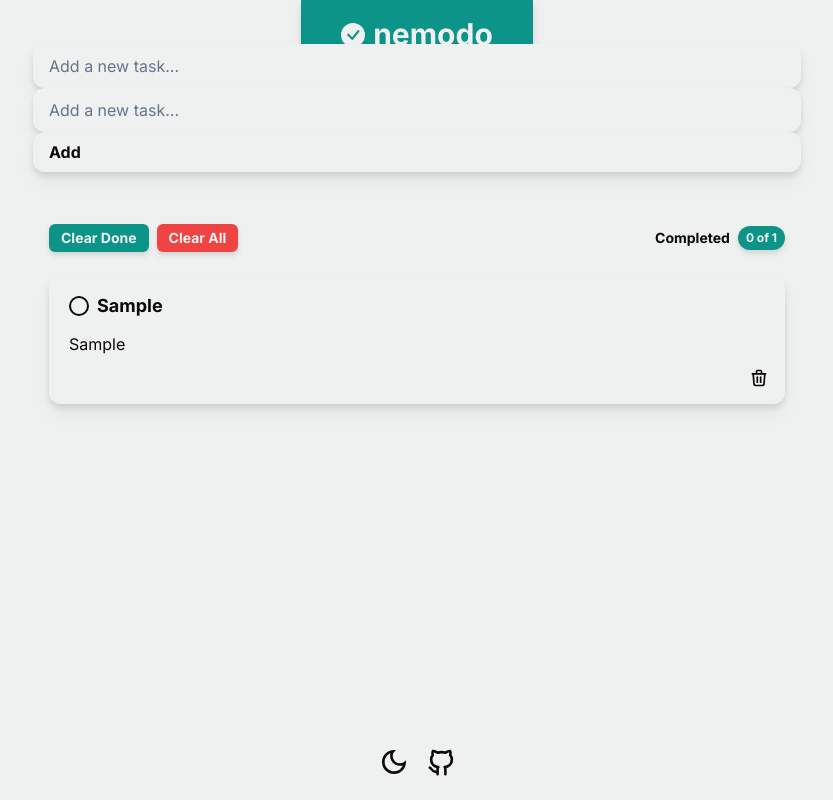
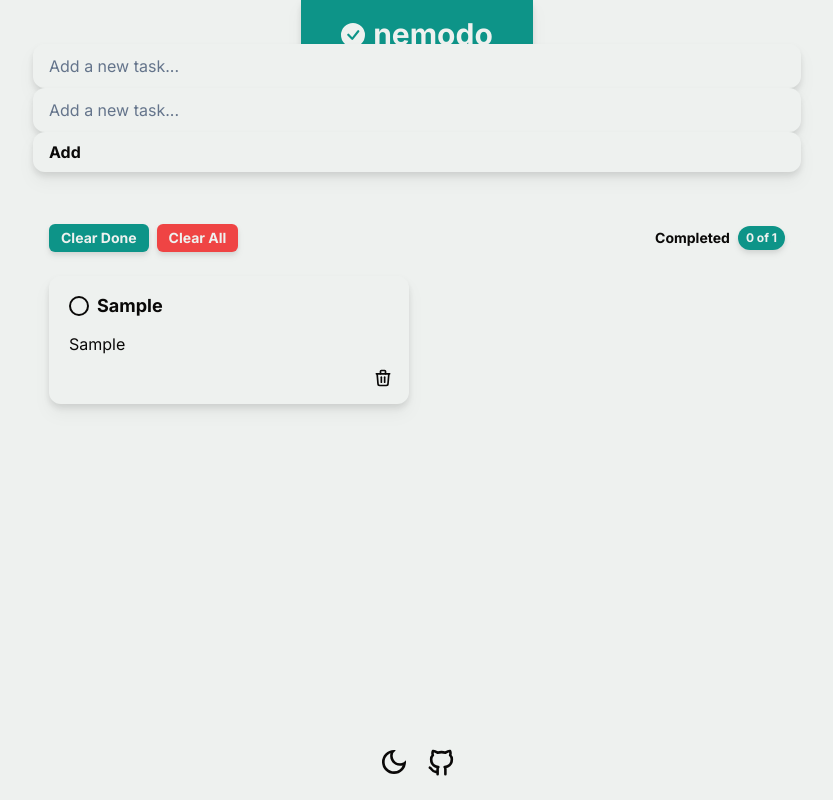
Before and after one commit to nebocoder/nemodo, a React (Vite) app: page / in a window 1280 px wide. Both pictures are taken after typing "Sample", "Sample" into the empty fields and a click on the button "Add". Shown: the whole page, without its empty margins (223-1056 px from the left). Built offline with nearby package versions, Linux system fonts and the light colour scheme.

Commit message:
Update task list grid and task cars styling

```diff
--- a/src/components/List.tsx
+++ b/src/components/List.tsx
@@ -55,7 +55,7 @@ const List: React.FC<ListProps> = ({
         </div>
       </div>
 
-      <div className="flex flex-col gap-4" ref={list}>
+      <div className="flex flex-col gap-4 md:grid md:grid-cols-2" ref={list}>
         {tasks.map((task) => (
           <Task
             key={task.id}
@@ -85,7 +85,8 @@ const Task: React.FC<TaskProps> = ({ task, onComplete, onRemove }) => {
     dark:bg-darkPrimary dark:text-darkSecondary transition-colors
       duration-500"
     >
-      <div className="flex place-items-center gap-2 pl-1">
+      <div>
+        <div className="flex place-items-center gap-2 pl-1 mb-3">
           <button
             ref={check}
             onClick={() => onComplete(task.id)}
@@ -118,6 +119,7 @@ const Task: React.FC<TaskProps> = ({ task, onComplete, onRemove }) => {
         >
           {task.body}
         </p>
+      </div>
       <button
         onClick={() => onRemove(task.id)}
         className="active:text-red-600 transition-colors w-auto
```
Lines whose indentation alone changed are shown as unchanged.
